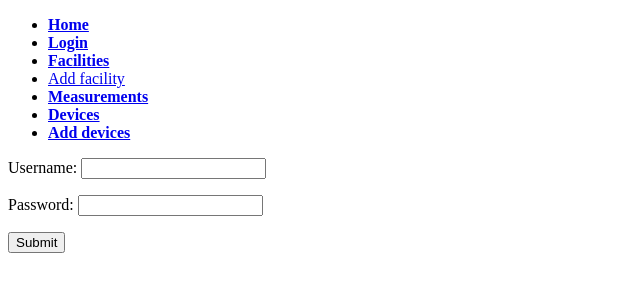
After one commit to Boonstra/4.1WD-EnergySite, a Django app: page /facilities/login/ in a window 1280 px wide. The commit adds this page. Shown: the top 300 px of the page, without its empty margins (0-640 px from the left). Run offline with Django 3.2, Linux system fonts and the light colour scheme.

Commit message:
Login werkt

```diff
--- a/EnergySite/urls.py
+++ b/EnergySite/urls.py
@@ -10,6 +10,7 @@ urlpatterns = patterns('',
     # Examples:
     # url(r'^$', 'EnergySite.views.home', name='home'),
     # url(r'^blog/', include('blog.urls')),
+    url(r'^devices/', include('devices.urls')),
     url(r'^facilities/', include('facilities.urls')),
     url(r'^$', TemplateView.as_view(template_name="index.html")),
     url(r'^admin/', include(admin.site.urls)),
--- /dev/null
+++ b/devices/templates/devices/add.html
@@ -0,0 +1,5 @@
+{% extends 'master.html' %}
+
+{% block content %}
+{{ form.as_p }}
+{% endblock %}
--- /dev/null
+++ b/devices/templates/devices/index.html
@@ -0,0 +1,5 @@
+{% extends 'master.html' %}
+
+{% block content %}
+You can add your devices to your facilities on this page.
+{% endblock %}
--- /dev/null
+++ b/devices/urls.py
@@ -0,0 +1,10 @@
+from django.conf.urls import patterns, include, url
+
+urlpatterns = patterns('',
+    # Examples:
+    # url(r'^$', 'EnergySite.views.home', name='home'),
+    # url(r'^blog/', include('blog.urls')),
+
+    url(r'^$', 'devices.views.index', name='index'),
+    url(r'^add/', 'devices.views.add', name='add')
+)
--- /dev/null
+++ b/facilities/templates/facilities/login.html
@@ -0,0 +1,8 @@
+{% extends 'master.html' %}
+
+{% block content %}
+<form method="post">{% csrf_token %}
+{{ form.as_p }}
+<input type="submit" value="Submit">
+</form>
+{% endblock %}
--- a/facilities/urls.py
+++ b/facilities/urls.py
@@ -6,5 +6,7 @@ urlpatterns = patterns('',
     # url(r'^blog/', include('blog.urls')),
 
     url(r'^$', 'facilities.views.index', name='index'),
-    url(r'^add/', 'facilities.views.add', name='add')
+    url(r'^add/', 'facilities.views.add', name='add'),
+    url(r'^login/', 'facilities.views.login', name='login'),
+    url(r'^logout/', 'facilities.views.logout', name='logout'),
 )
--- a/facilities/views.py
+++ b/facilities/views.py
@@ -1,6 +1,11 @@
+from django.contrib import messages
 from django.shortcuts import render
 from django.forms import ModelForm
 from facilities.models import Facility
+from django import forms
+from django.contrib.auth import authenticate
+from django.contrib.auth import login as auth_login
+from django.contrib.auth import logout as auth_logout
 
 # Create your views here.
 
@@ -8,6 +13,10 @@ class AddFacilityForm(ModelForm):
     class Meta:
         model = Facility
         fields = ['street', 'street2', 'city', 'zipcode', 'inhabitants', 'email', 'phone_number', 'password']
+
+class LoginForm(forms.Form):
+    username = forms.CharField()
+    password = forms.CharField(widget=forms.PasswordInput)
 
 def index(request):
     context = {}
@@ -24,3 +33,31 @@ def add(request):
         'form': form
     }
     return render(request, 'facilities/add.html', context)
+
+def login(request):
+    if request.method == 'POST':
+        form = LoginForm(request.POST)
+        if form.is_valid():
+            username = form.cleaned_data['username']
+            password = form.cleaned_data['password']
+            user = authenticate(username=username, password=password)
+            if user is not None:
+                if user.is_active:
+                    auth_login(request, user)
+                    messages.success(request, 'You have been logged in successfully!')
+                    return render(request, 'index.html')
+                else:
+                    messages.error(request, 'Your account is inactive.')
+            else:
+                messages.error(request, 'Your credentials did not match anything on record.')
+
+    form = LoginForm
+    context = {
+        'form': form
+    }
+    return render(request, 'facilities/login.html', context)
+
+def logout(request):
+    auth_logout(request)
+    messages.success(request, 'You have been logged out successfully!')
+    return render(request, 'index.html')
--- a/templates/master.html
+++ b/templates/master.html
@@ -4,10 +4,25 @@
 <body>
 <ul>
     <li><a href="{{ '/' }}"><b>Home</b></a></li>
+    {% if not user.is_logged_in %}
+        <li><a href="{% url 'facilities.views.login' %}"><b>Login</b></a></li>
+    {% endif %}
     <li><a href="{% url 'facilities.views.index' %}"><b>Facilities</b></a></li>
     <li><a href="{% url 'facilities.views.add' %}">Add facility</a></li>
     <li><a href="{% url 'measurements.views.index' %}"><b>Measurements</b></a></li>
+    <li><a href="{% url 'devices.views.index' %}"><b>Devices</b></a></li>
+    <li><a href="{% url 'devices.views.add' %}"><b>Add devices</b></a></li>
+    {% if user.is_logged_in %}
+        <li><a href="{% url 'facilities.views.logout' %}"><b>Logout</b></a></li>
+    {% endif %}
 </ul>
+{% if messages %}
+<ul class="messages">
+    {% for message in messages %}
+    <li{% if message.tags %} class="{{ message.tags }}"{% endif %}>{{ message }}</li>
+    {% endfor %}
+</ul>
+{% endif %}
 {% block content %}
 {% endblock %}
 </body>
```
Also changed, not shown: devices/views.py (+19 -0 lines).
